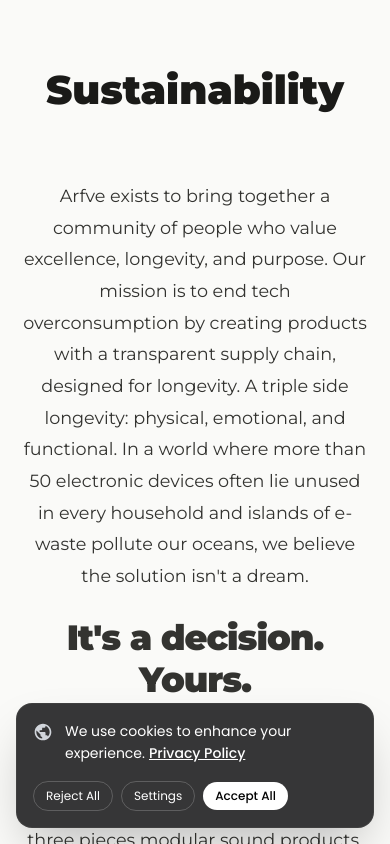
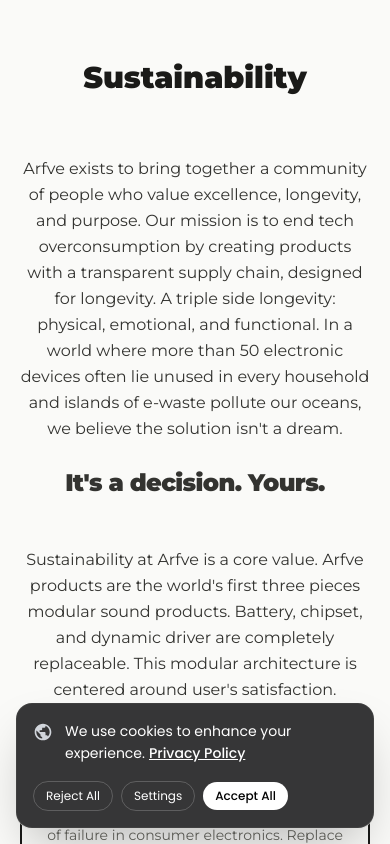
Before and after one commit to ArfveDevelopment/sustainability_test, a Next.js app: page /sustainability in a window 390 px wide. Built offline with nearby package versions, Linux system fonts and the light colour scheme.

Commit message:
Update page.tsx

```diff
--- a/src/app/sustainability/page.tsx
+++ b/src/app/sustainability/page.tsx
@@ -2,13 +2,15 @@
 
 export default function SustainabilityPage() {
   return (
-    <main className="min-h-screen bg-[#fafaf8] font-montserrat text-[#1a1a18] p-[60px_20px]">
+    <main className="min-h-screen bg-[#fafaf8] font-montserrat text-[#1a1a18] py-[60px] px-5 md:px-10 lg:px-20">
       <div className="max-w-[900px] mx-auto">
-        <h1 className="text-center mb-[60px] text-[2.5em] font-black">Sustainability</h1>
+        <h1 className="text-center mb-[60px] text-3xl md:text-4xl lg:text-[2.5em] font-[900] animate-fade-in">
+          Sustainability
+        </h1>
 
-        <div className="flex flex-col gap-[60px]">
+        <div className="flex flex-col gap-12 md:gap-16 lg:gap-[60px]">
           {/* First Paragraph */}
-          <div className="w-full leading-[1.8] text-[#333330] text-[1.1em] font-normal text-center mx-auto">
+          <div className="w-full leading-relaxed md:leading-[1.8] text-[#333330] text-base md:text-lg lg:text-[1.1em] font-normal text-center mx-auto animate-slide-up">
             <p>
               Arfve exists to bring together a community of people who value excellence, longevity, and purpose.
               Our mission is to end tech overconsumption by creating products with a transparent supply chain,
@@ -16,28 +18,28 @@
               In a world where more than 50 electronic devices often lie unused in every household and islands
               of e-waste pollute our oceans, we believe the solution isn't a dream.
             </p>
-            <span className="block text-[2em] font-black mt-[25px] tracking-[-1px] leading-[1.2]">
-              It's a decision. Yours.
+            <span className="block text-2xl md:text-3xl lg:text-[2em] font-[900] mt-6 md:mt-[25px] tracking-tight md:tracking-[-1px] leading-snug md:leading-[1.2]">
+              It&apos;s a decision. Yours.
             </span>
           </div>
 
           {/* Second Paragraph with Modules */}
-          <div className="w-full leading-[1.8] text-[#333330] text-[1.1em] font-normal text-center mx-auto">
+          <div className="w-full leading-relaxed md:leading-[1.8] text-[#333330] text-base md:text-lg lg:text-[1.1em] font-normal text-center mx-auto animate-slide-up">
             <p>
               Sustainability at Arfve is a core value.
-              Arfve products are the world's first three pieces modular sound products.
+              Arfve products are the world&apos;s first three pieces modular sound products.
               Battery, chipset, and dynamic driver are completely replaceable.
-              This modular architecture is centered around user's satisfaction.
+              This modular architecture is centered around user&apos;s satisfaction.
             </p>
 
             {/* Modules Container */}
-            <div className="flex gap-[30px] mt-[40px] mb-[20px] justify-center flex-wrap">
+            <div className="flex flex-col md:flex-row gap-6 md:gap-[30px] mt-8 md:mt-[40px] mb-5 md:mb-[20px] justify-center items-stretch">
               {/* Module 1 */}
-              <div className="flex-1 min-w-[200px] max-w-[250px] p-[30px] border-2 border-[#1a1a18] bg-[#fafaf8] text-center transition-all duration-300 ease-in-out hover:bg-[#1a1a18] hover:text-[#fafaf8] group">
-                <div className="text-[1.2em] font-bold mb-[15px] text-[#1a1a18] transition-colors duration-300 group-hover:text-[#fafaf8]">
+              <div className="flex-1 min-w-0 md:min-w-[200px] max-w-full md:max-w-[250px] p-6 md:p-[30px] border-2 border-[#1a1a18] bg-[#fafaf8] text-center transition-all duration-300 ease-in-out hover:bg-[#1a1a18] hover:text-[#fafaf8] group animate-slide-in-left">
+                <div className="text-lg md:text-[1.2em] font-bold mb-3 md:mb-[15px] text-[#1a1a18] transition-colors duration-300 group-hover:text-[#fafaf8]">
                   Why Replaceable Battery
                 </div>
-                <div className="text-[0.95em] leading-[1.6] text-[#666660] transition-colors duration-300 group-hover:text-[#e0e0de]">
+                <div className="text-sm md:text-[0.95em] leading-relaxed md:leading-[1.6] text-[#666660] transition-colors duration-300 group-hover:text-[#e0e0de]">
                   Battery is the single most common point of failure in consumer electronics.
                   Replace the battery and continue using what you love. This approach extends
                   product life by years, not months.
@@ -45,22 +47,22 @@
               </div>
 
               {/* Module 2 */}
-              <div className="flex-1 min-w-[200px] max-w-[250px] p-[30px] border-2 border-[#1a1a18] bg-[#fafaf8] text-center transition-all duration-300 ease-in-out hover:bg-[#1a1a18] hover:text-[#fafaf8] group">
-                <div className="text-[1.2em] font-bold mb-[15px] text-[#1a1a18] transition-colors duration-300 group-hover:text-[#fafaf8]">
+              <div className="flex-1 min-w-0 md:min-w-[200px] max-w-full md:max-w-[250px] p-6 md:p-[30px] border-2 border-[#1a1a18] bg-[#fafaf8] text-center transition-all duration-300 ease-in-out hover:bg-[#1a1a18] hover:text-[#fafaf8] group animate-slide-up">
+                <div className="text-lg md:text-[1.2em] font-bold mb-3 md:mb-[15px] text-[#1a1a18] transition-colors duration-300 group-hover:text-[#fafaf8]">
                   Why Replaceable Chipset
                 </div>
-                <div className="text-[0.95em] leading-[1.6] text-[#666660] transition-colors duration-300 group-hover:text-[#e0e0de]">
+                <div className="text-sm md:text-[0.95em] leading-relaxed md:leading-[1.6] text-[#666660] transition-colors duration-300 group-hover:text-[#e0e0de]">
                   A replaceable chipset prevents entire devices from becoming obsolete as technology evolves.
                   Upgrading the brain of the product extends its usable life and reduces electronic waste.
                 </div>
               </div>
 
               {/* Module 3 */}
-              <div className="flex-1 min-w-[200px] max-w-[250px] p-[30px] border-2 border-[#1a1a18] bg-[#fafaf8] text-center transition-all duration-300 ease-in-out hover:bg-[#1a1a18] hover:text-[#fafaf8] group">
-                <div className="text-[1.2em] font-bold mb-[15px] text-[#1a1a18] transition-colors duration-300 group-hover:text-[#fafaf8]">
+              <div className="flex-1 min-w-0 md:min-w-[200px] max-w-full md:max-w-[250px] p-6 md:p-[30px] border-2 border-[#1a1a18] bg-[#fafaf8] text-center transition-all duration-300 ease-in-out hover:bg-[#1a1a18] hover:text-[#fafaf8] group animate-slide-in-right">
+                <div className="text-lg md:text-[1.2em] font-bold mb-3 md:mb-[15px] text-[#1a1a18] transition-colors duration-300 group-hover:text-[#fafaf8]">
                   Why Replaceable Driver
                 </div>
-                <div className="text-[0.95em] leading-[1.6] text-[#666660] transition-colors duration-300 group-hover:text-[#e0e0de]">
+                <div className="text-sm md:text-[0.95em] leading-relaxed md:leading-[1.6] text-[#666660] transition-colors duration-300 group-hover:text-[#e0e0de]">
                   A replaceable audio driver allows performance restoration without discarding the whole device.
                   This reduces material waste and supports a circular lifecycle where sound quality can be renewed.
                 </div>
@@ -69,7 +71,7 @@
           </div>
 
           {/* Third Paragraph */}
-          <div className="w-full leading-[1.8] text-[#333330] text-[1.1em] font-normal text-center mx-auto">
+          <div className="w-full leading-relaxed md:leading-[1.8] text-[#333330] text-base md:text-lg lg:text-[1.1em] font-normal text-center mx-auto animate-fade-in">
             <p>
               Every component is designed to be separated, repaired, and recycled,
               supported by an end-of-life strategy focused on recovery rather than disposal.
@@ -77,7 +79,7 @@
           </div>
 
           {/* Fourth Paragraph */}
-          <div className="w-full leading-[1.8] text-[#333330] text-[1.1em] font-normal text-center mx-auto">
+          <div className="w-full leading-relaxed md:leading-[1.8] text-[#333330] text-base md:text-lg lg:text-[1.1em] font-normal text-center mx-auto animate-fade-in">
             <p>
               Even our material choices reflect the same vision. Built for disassembly rather than glued shut,
               Arfve technology puts control back where it belongs: with the user.
@@ -92,36 +94,35 @@
           </div>
 
           {/* Fifth Paragraph */}
-          <div className="w-full leading-[1.8] text-[#333330] text-[1.1em] font-normal text-center mx-auto">
+          <div className="w-full leading-relaxed md:leading-[1.8] text-[#333330] text-base md:text-lg lg:text-[1.1em] font-normal text-center mx-auto animate-fade-in">
             <p>
               Change starts with everyday choices. At Arfve, we design technology that adapts, endures,
               and respects your values. Our three-piece modular earbuds challenge planned obsolescence by design.
-              You decide when it's time to move on and not a sealed battery or a failed component.
+              You decide when it&apos;s time to move on and not a sealed battery or a failed component.
               Replace only what you need, when you need it. This is modularity with purpose: a circular
               lifecycle where performance, responsibility, and transparency exist in harmony.
             </p>
-            <span className="block text-[2em] font-black mt-[25px] tracking-[-1px] leading-[1.2]">
+            <span className="block text-2xl md:text-3xl lg:text-[2em] font-[900] mt-6 md:mt-[25px] tracking-tight md:tracking-[-1px] leading-snug md:leading-[1.2]">
               Embrace now this future where design, sound quality, and sustainability thrive. Together.
             </span>
 
-            <div className="w-full leading-[1.8] text-[#333330] text-[1.1em] font-normal text-center mx-auto">
-              <p>Register and be part of the change.</p>
+            <div className="w-full mt-8 md:mt-12">
+              <p className="mb-8">Register and be part of the change.</p>
 
               {/* CTA Button */}
-              <div className="text-center mt-[40px]">
+              <div className="text-center mt-8 md:mt-[40px]">
                 <a
                   href="#"
-                  className="relative inline-block p-[18px_50px] bg-[#1a1a18] text-[#fafaf8] no-underline font-montserrat font-bold text-[1.1em] border-none cursor-pointer overflow-hidden tracking-[0.5px] transition-all duration-400 ease-in-out hover:text-[#1a1a18] hover:translate-y-[-2px] hover:shadow-[0_10px_30px_rgba(26,26,24,0.2)] before:content-[''] before:absolute before:top-0 before:left-[-100%] before:w-full before:h-full before:bg-[#fafaf8] before:transition-left before:duration-400 before:ease-in-out before:z-[-1] hover:before:left-0"
+                  className="relative inline-block px-8 md:px-[50px] py-4 md:py-[18px] bg-[#1a1a18] text-[#fafaf8] no-underline font-bold text-base md:text-[1.1em] border-none cursor-pointer overflow-hidden tracking-wider transition-all duration-400 ease-in-out hover:text-[#1a1a18] hover:-translate-y-1 hover:shadow-xl before:absolute before:top-0 before:-left-full before:w-full before:h-full before:bg-[#fafaf8] before:transition-[left] before:duration-400 before:ease-in-out before:-z-10 hover:before:left-0 group/cta"
                 >
-                  <span className="block mb-[8px]">Join Arfve</span>
-                  <span className="text-[0.9em]">→</span>
+                  <span className="block mb-1 md:mb-[8px]">Join Arfve</span>
+                  <span className="text-sm md:text-[0.9em] inline-block transition-transform duration-300 group-hover/cta:translate-x-1">→</span>
                 </a>
               </div>
             </div>
           </div>
         </div>
       </div>
-
       <Footer />
     </main>
   );
```
